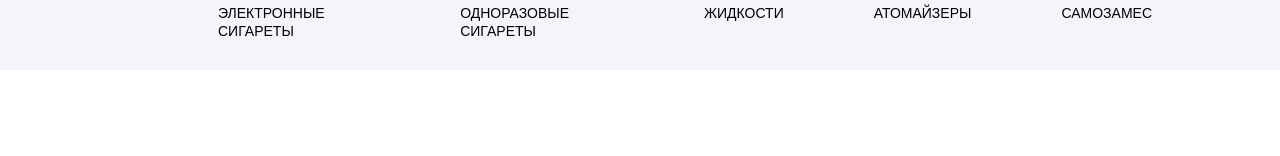
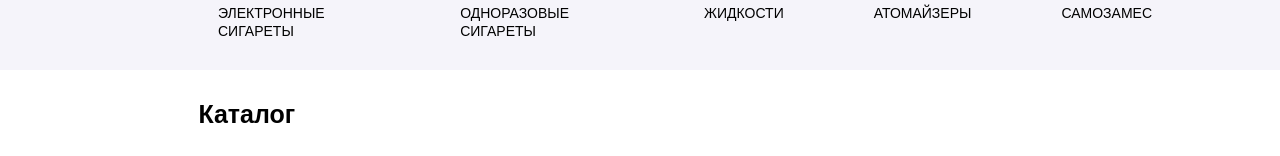
Before and after one commit to Bananchik7/portfolio-web-VapeShop, a plain HTML site: page VapeShop/index.html in a window 1280 px wide. Shown: the part 826-982 px from the top of the page. Before the commit the page ends 896 px from the top, so only its background shows below. Drawn offline with Linux system fonts and the light colour scheme.

Commit message:
24.02.2023

```diff
--- a/VapeShop/index.html
+++ b/VapeShop/index.html
@@ -60,5 +60,10 @@
         </div>
       </div>
     </nav>
+    <section id="title" class="title">
+      <div class="title__conteiner">
+        <div class="title__title"><a>Каталог</a></div>
+      </div>
+    </section>
   </body>
 </html>
--- a/VapeShop/style.css
+++ b/VapeShop/style.css
@@ -104,7 +104,6 @@ header a {
   display: flex;
   width: 100%;
   height: 5%;
-  align-items: center;
   background-color: aliceblue;
 }
 .menu__list {
@@ -120,3 +119,15 @@ header a {
   margin-top: 10px;
   margin-bottom: 10px;
 }
+.title__conteiner {
+  width: 69%;
+  margin: 0 auto;
+}
+.title__title {
+  padding-top: 30px;
+  padding-bottom: 30px;
+}
+.title__title a {
+  font-size: 25px;
+  font-weight: bold;
+}
```
